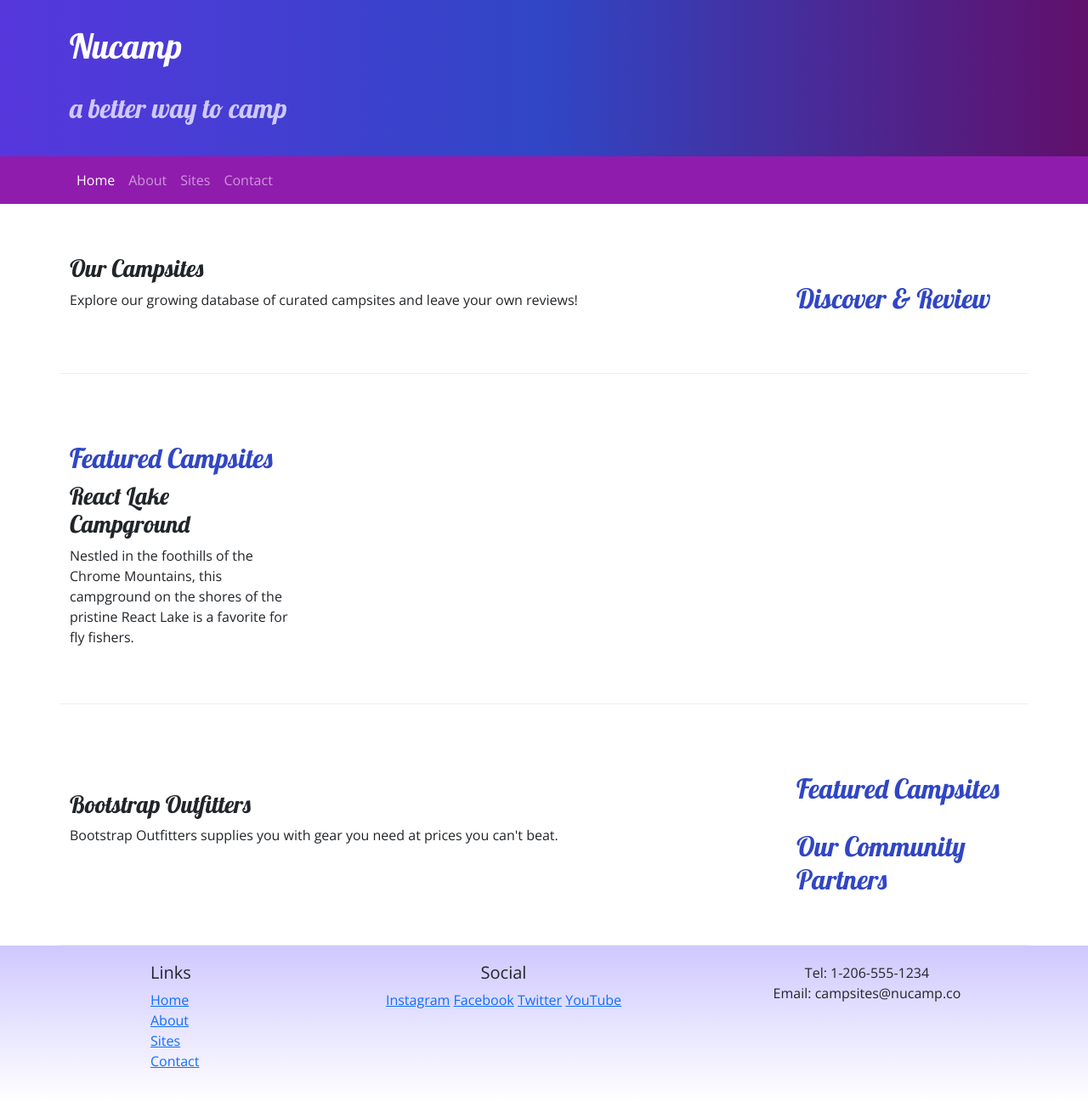
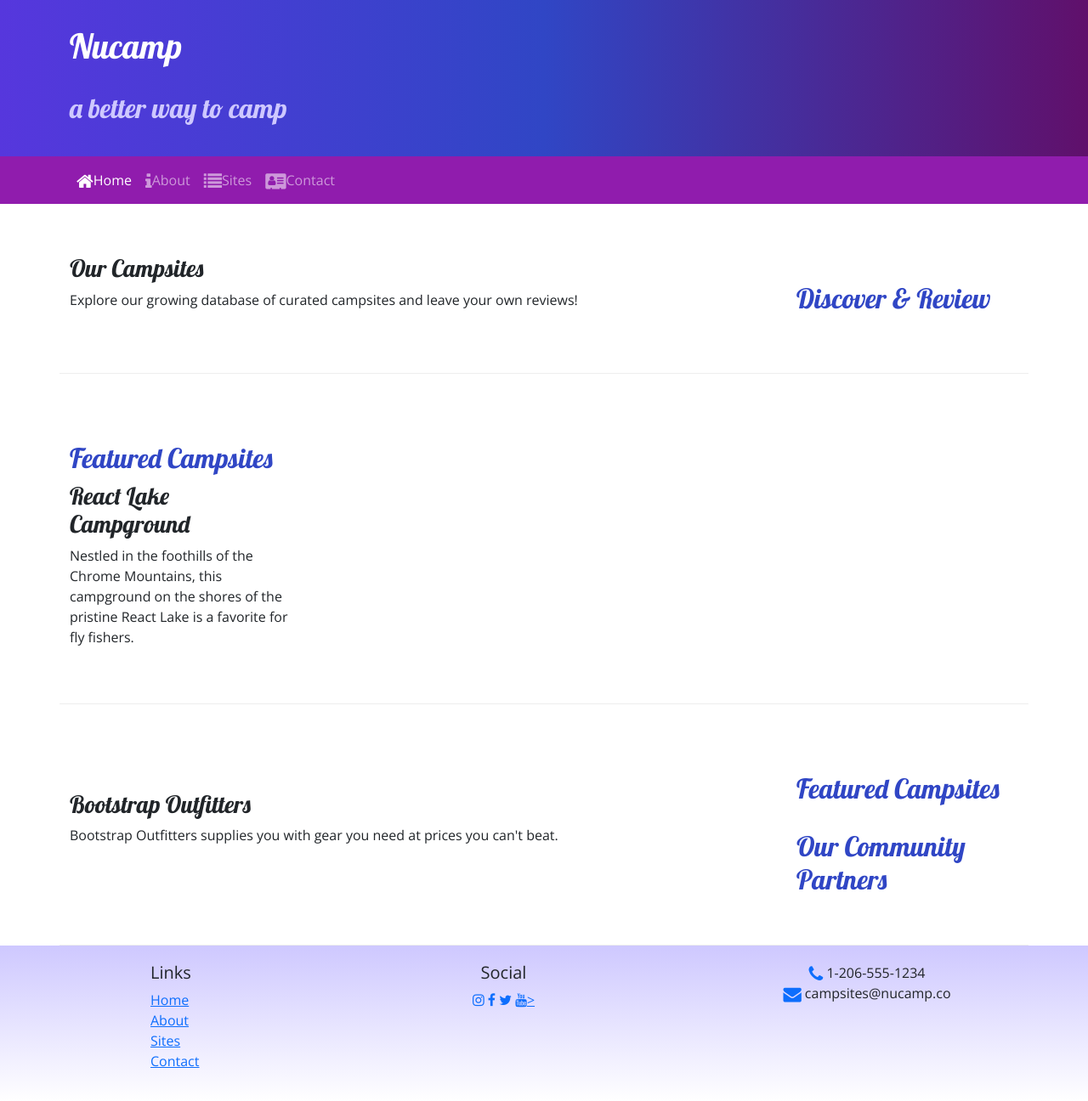
Before and after one commit to RobertBCoding/nucampsite, a website: page index.html in a window 1280 px wide. Shown: the whole page at 85% size. Drawn offline with nearby package versions, Linux system fonts and the light colour scheme.

Commit message:
Icon Fonts

```diff
--- a/index.html
+++ b/index.html
@@ -16,7 +16,11 @@
       href="https://fonts.googleapis.com/css?family=Lobster|Open+Sans"
     />
     <link rel="stylesheet" href="css/styles.css" />
-
+    <!-- The line below include the CSS file for Font-Awesome -->
+    <link
+      rel="stylesheet"
+      href="node_modules/font-awesome/css/font-awesome.min.css"
+    />
     <title>Nucamp: A Better Way To Camp</title>
   </head>
 
@@ -45,14 +49,29 @@
         </button>
         <div class="collapse navbar-collapse" id="nucampNavbar">
           <ul class="navbar-nav">
+            <!-- The <i> tag stands for 'icon' and works like the <span> tag.
+              It's typical to use <i> when including the 'fa' (Font-Awesome) classes.
+                'fa-lg' makes the icons bigger. -->
             <li class="nav-item">
-              <a class="nav-link active" href="#">Home</a>
+              <a class="nav-link active" href="#"
+                ><i class="fa fa-home fa-lg"></i>Home</a
+              >
             </li>
             <li class="nav-item">
-              <a class="nav-link" href="aboutus.html">About</a>
+              <a class="nav-link" href="aboutus.html"
+                ><i class="fa fa-info fa-lg"></i>About</a
+              >
             </li>
-            <li class="nav-item"><a class="nav-link" href="#">Sites</a></li>
-            <li class="nav-item"><a class="nav-link" href="#">Contact</a></li>
+            <li class="nav-item">
+              <a class="nav-link" href="#"
+                ><i class="fa fa-list fa-lg"></i>Sites</a
+              >
+            </li>
+            <li class="nav-item">
+              <a class="nav-link" href="#"
+                ><i class="fa fa-address-card fa-lg"></i>Contact</a
+              >
+            </li>
           </ul>
         </div>
       </div>
@@ -112,14 +131,16 @@
           </div>
           <div class="col-6 col-sm-5 text-center">
             <h5>Social</h5>
-            <a href="http://instagram.com/">Instagram</a>
-            <a href="http://facebook.com/">Facebook</a>
-            <a href="http://twitter.com/">Twitter</a>
-            <a href="http://youtube.com/">YouTube</a>
+            <a href="http://instagram.com/"><i class="fa fa-instagram"></i></a>
+            <a href="http://facebook.com/"><i class="fa fa-facebook"></i></a>
+            <a href="http://twitter.com/"><i class="fa fa-twitter"></i></a>
+            <a href="http://youtube.com/"><i class="fa fa-youtube"></i>></a>
           </div>
           <div class="col-sm-4 text-center">
-            Tel: 1-206-555-1234<br />
-            Email: campsites@nucamp.co
+            <!-- Replaced the "Tel:" and "Email:" text with Font-Awesome based icons -->
+            <i class="fa fa-phone fa-lg text-primary"></i> 1-206-555-1234<br />
+            <i class="fa fa-envelope fa-lg text-primary"></i>
+            campsites@nucamp.co
           </div>
         </div>
       </div>
--- a/package.json
+++ b/package.json
@@ -14,6 +14,7 @@
     "lite-server": "^2.6.1"
   },
   "dependencies": {
-    "bootstrap": "^5.2.3"
+    "bootstrap": "^5.2.3",
+    "font-awesome": "^4.7.0"
   }
 }
```
Also changed, not shown: aboutus.html (+29 -10 lines), 1 other file.
